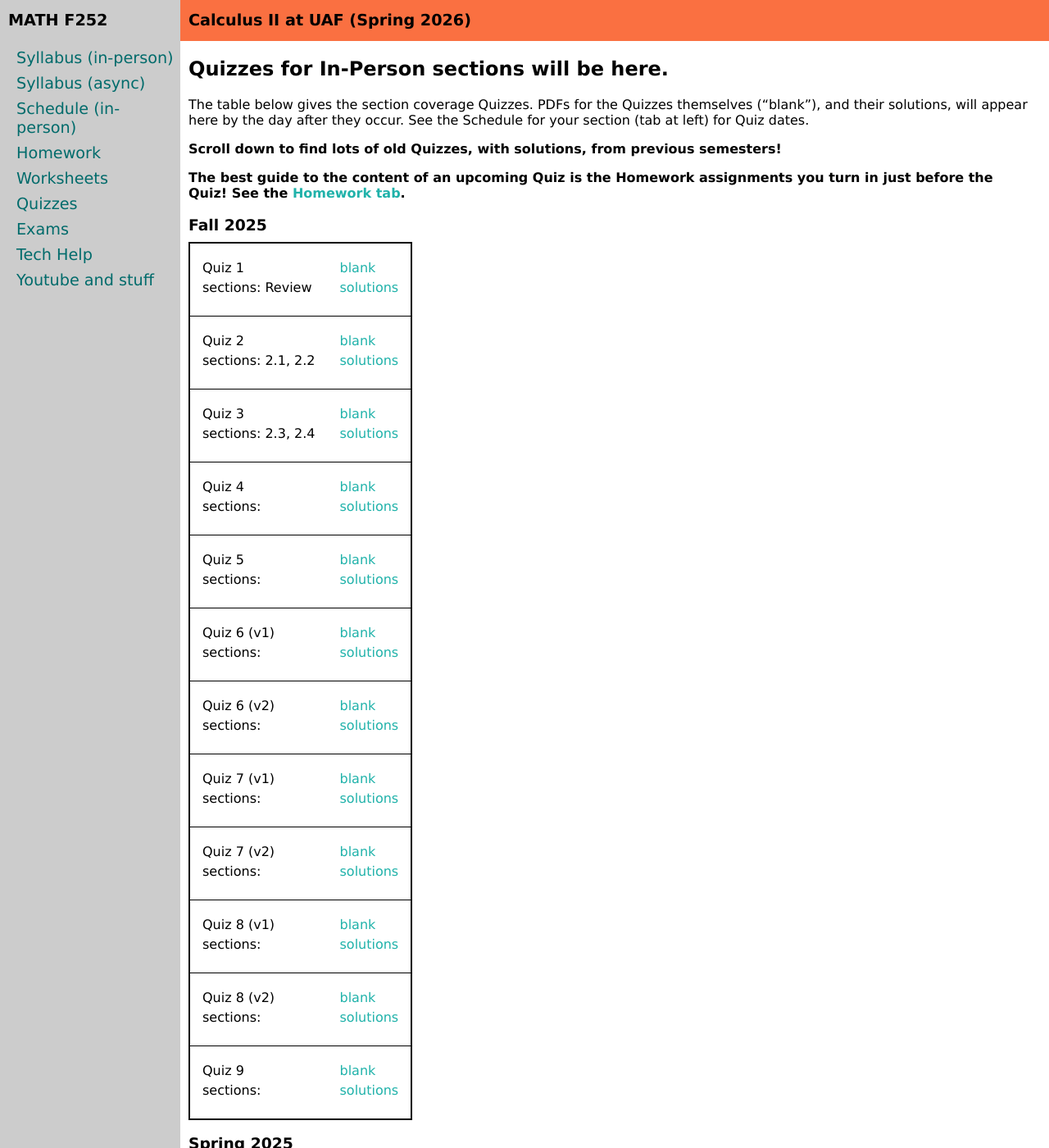
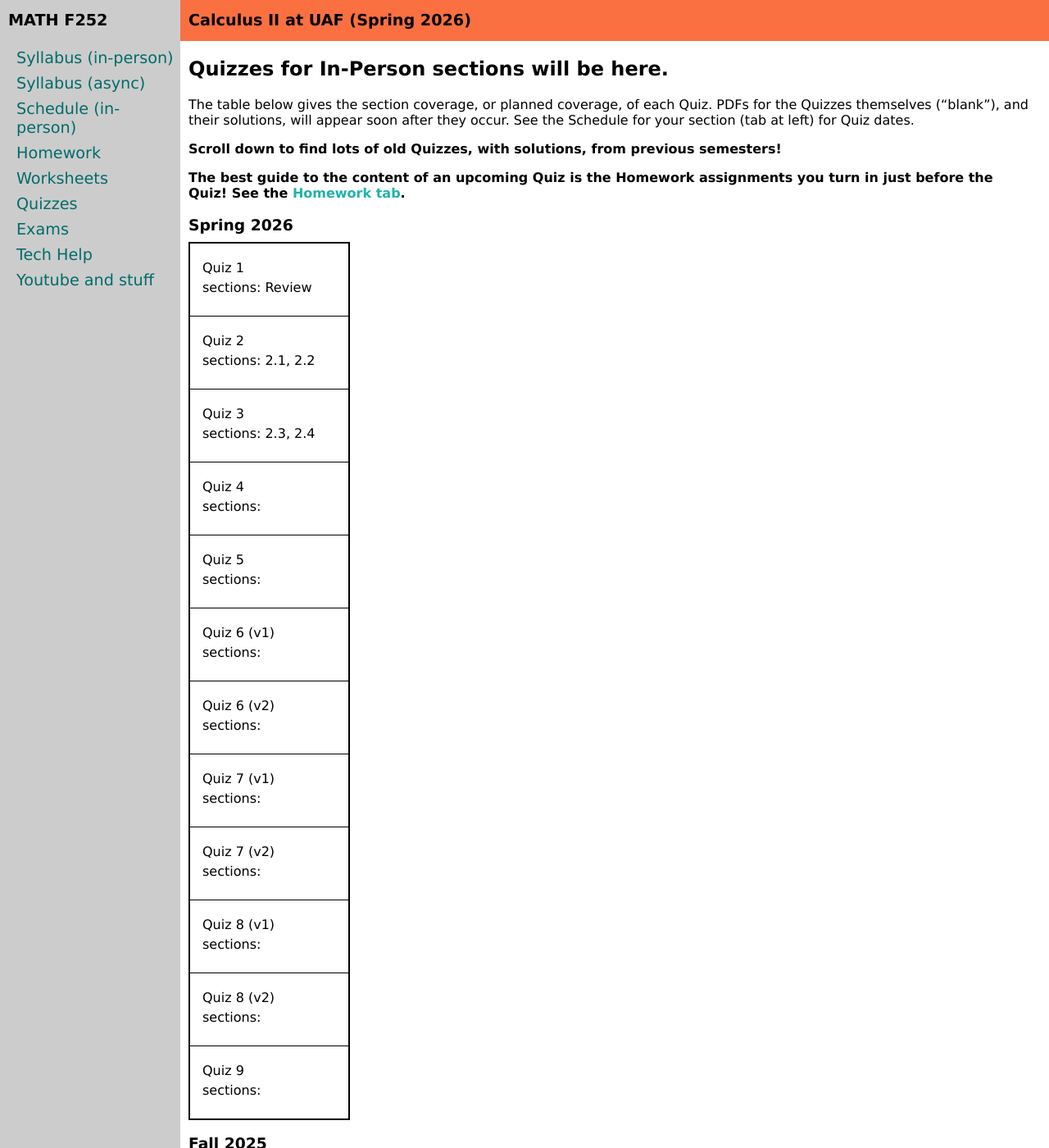
Before and after one commit to uaf-math/calc2, a Jekyll site: the page built from quizzes.md, in a window 1280 px wide and 1400 px high. Shown: the whole window at 82% size. Built offline with Jekyll 4.4.1, drawn with Linux system fonts in a browser that asks for light colours.

Commit message:
empty quiz table for Spring 2026

```diff
--- /dev/null
+++ b/_data/quizzesS26.yml
@@ -0,0 +1,29 @@
+semester: Fall 2025
+home: assets/quizzes/S26
+quizzes:
+- name: Quiz 1
+  sections: Review
+  #blank: quiz1.pdf
+  #solutions: quiz1-s.pdf
+- name: Quiz 2
+  sections: 2.1, 2.2
+- name: Quiz 3
+  sections: 2.3, 2.4
+- name: Quiz 4
+  section: 2.5, 2.6
+- name: Quiz 5
+  section: 2.7, 3.1, 3.2
+- name: Quiz 6 (v1)
+  section: 3.7, 5.1
+- name: Quiz 6 (v2)
+  section: 3.7, 5.1
+- name: Quiz 7 (v1)
+  section: 5.2, 5.3
+- name: Quiz 7 (v2)
+  section: 5.2, 5.3
+- name: Quiz 8 (v1)
+  section: 5.4, 5.5
+- name: Quiz 8 (v2)
+  section: 5.4, 5.5
+- name: Quiz 9
+  section: 6.1, 6.2
--- a/quizzes.md
+++ b/quizzes.md
@@ -5,11 +5,15 @@ title: Quizzes
 
 ## Quizzes for In-Person sections will be here.
 
-The table below gives the section coverage Quizzes.  PDFs for the Quizzes themselves ("blank"), and their solutions, will appear here by the day after they occur.  See the Schedule for your section (tab at left) for Quiz dates.
+The table below gives the section coverage, or planned coverage, of each Quiz.  PDFs for the Quizzes themselves ("blank"), and their solutions, will appear soon after they occur.  See the Schedule for your section (tab at left) for Quiz dates.
 
 <b>Scroll down to find lots of old Quizzes, with solutions, from previous semesters!</b>
 
 <b>The best guide to the content of an upcoming Quiz is the Homework assignments you turn in just before the Quiz!  See the [Homework tab](homework.html).</b>
+
+### Spring 2026
+
+{% include quiz_table.md  data=site.data.quizzesS26 %}
 
 ### Fall 2025
 
```
